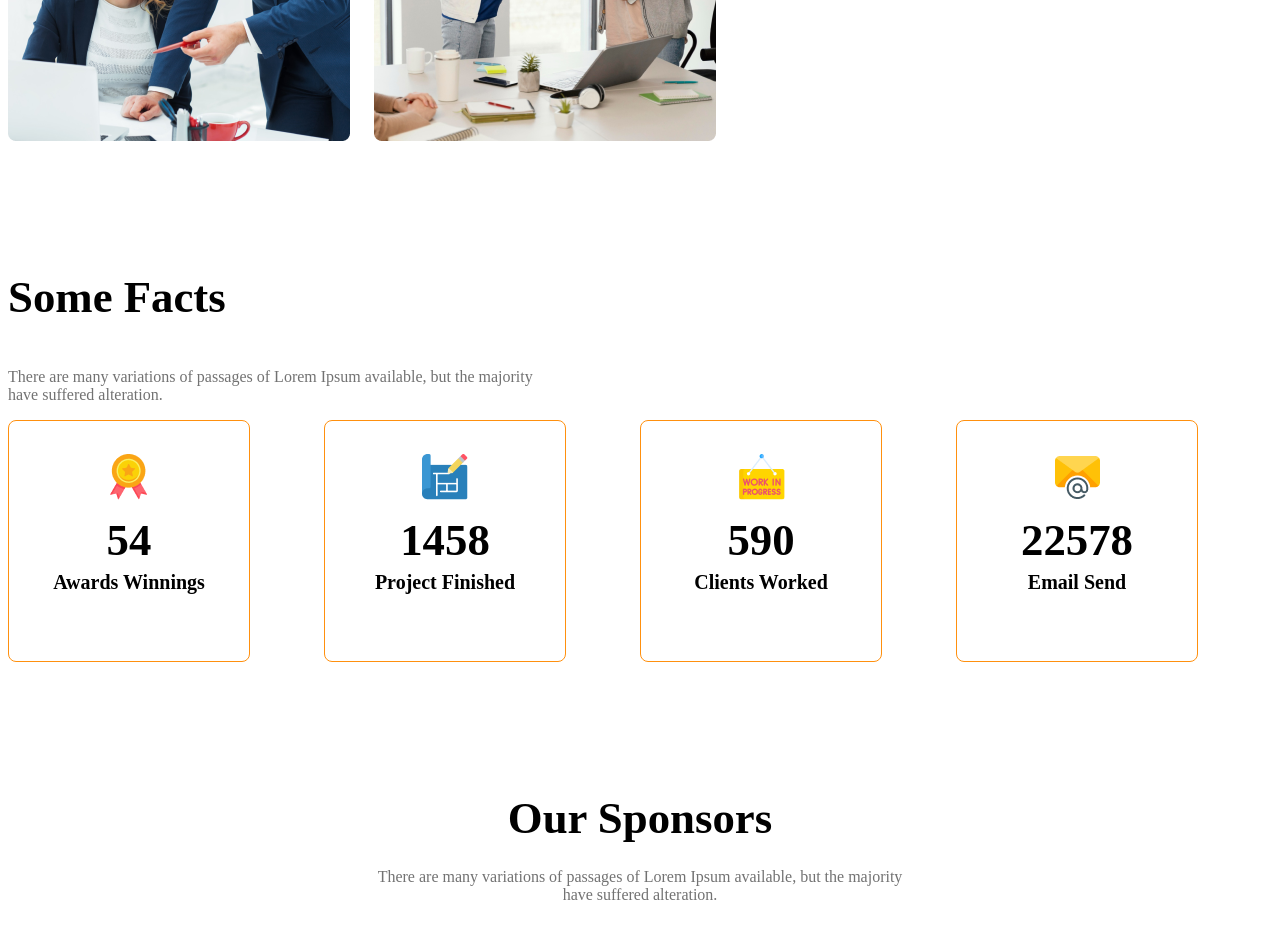
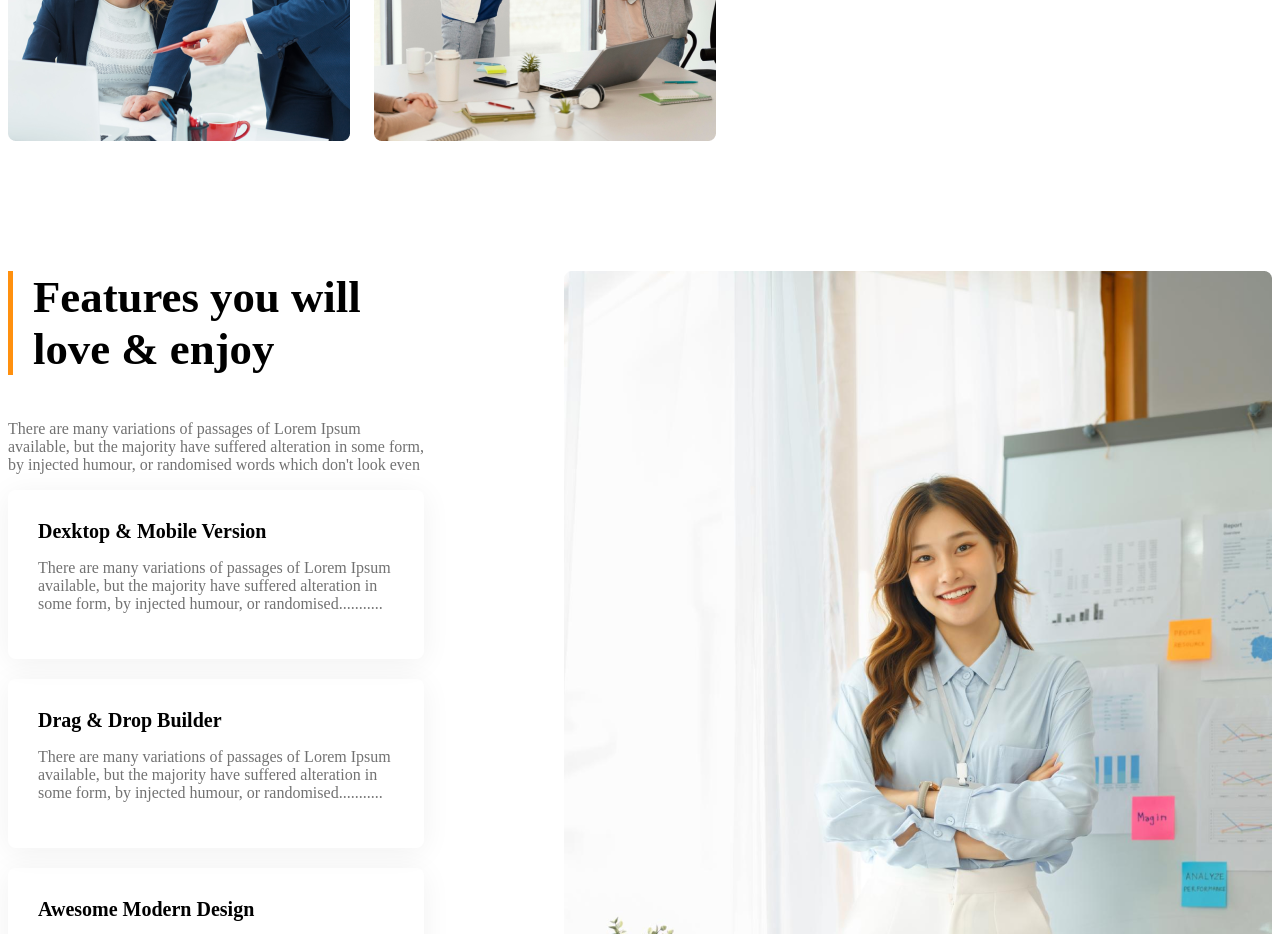
Before and after one commit to Dhyman-Choudhury/web-g3-architect, a plain HTML site: page index.html in a window 1280 px wide. Shown: the part 1873-2807 px from the top of the page. Drawn offline with Linux system fonts and the light colour scheme.

Commit message:
added features cad and image work in progress

```diff
--- a/index.html
+++ b/index.html
@@ -44,9 +44,37 @@
         </div>
 
       </section>
-      <!-- features will enjoy -->
-       <section>
+      <!-- features section start-->
+       <section class="features display_flex">
+         <div>
+          <h3 id="feature_section_title" class="section_title">Features you will <br> love & enjoy</h3>
+          <p class="dark_03">There are many variations of passages of Lorem Ipsum available, but the majority have suffered alteration in some form, by injected humour, or randomised words which don't look even</p>
 
+          <!-- Feature card container -->
+           <div class="feature_card">
+            <h4 class="feature_title">Dexktop & Mobile Version</h4>
+            <p class="dark_03">There are many variations of passages of Lorem Ipsum available, but the majority have suffered alteration in some form, by injected humour, or randomised...........</p>
+           </div>
+           <div class="feature_card">
+            <h4 class="feature_title">Drag & Drop Builder</h4>
+            <p class="dark_03">There are many variations of passages of Lorem Ipsum available, but the majority have suffered alteration in some form, by injected humour, or randomised...........</p>
+           </div>
+           <div class="feature_card">
+            <h4 class="feature_title">Awesome Modern Design</h4>
+            <p class="dark_03">There are many variations of passages of Lorem Ipsum available, but the majority have suffered alteration in some form, by injected humour, or randomised...........</p>
+           </div>
+           <div class="feature_card">
+            <h4 class="feature_title">Super Easy to Edit</h4>
+            <p class="dark_03">There are many variations of passages of Lorem Ipsum available, but the majority have suffered alteration in some form, by injected humour, or randomised...........</p>
+           </div>
+         </div>
+         <div>
+          <img src="images/architect.png" alt="">
+          <button  id="experience_bedge" class="btn_primary">
+            <span id="experience_year">10+Years</span> <br>
+            <span>Experience</span>
+          </button>
+         </div>
        </section>
 
        <!-- some facts -->
--- a/styles/architect.css
+++ b/styles/architect.css
@@ -101,6 +101,29 @@ align-items: center;
     font-weight: 500;
 }
 
+/* Features section styles */
+.features{
+    gap: 140px;
+}
+#feature_section_title{
+    border-left: 5px solid #FF900E;
+    padding-left: 20px;
+    margin-top: 0px;
+}
+.feature_card{
+    padding: 30px;
+    border-radius: 8px;
+    box-shadow: 0 4px 30px 0 rgba(0, 0, 0, 0.06);
+    margin-bottom: 20px;
+}
+.feature_card .feature_title{
+    font-weight: 600;
+    font-size: 1.25rem;
+    margin-top: 0px;
+    margin-bottom: 0px;
+
+}
+
 /*  some facts related style */
 .facts_container{
     display: grid;
@@ -131,7 +154,6 @@ align-items: center;
 }
 
 /* Sponsor styles */
-
 .sponsor_container{
     max-width: 540px;
     margin: 50px auto;
```
